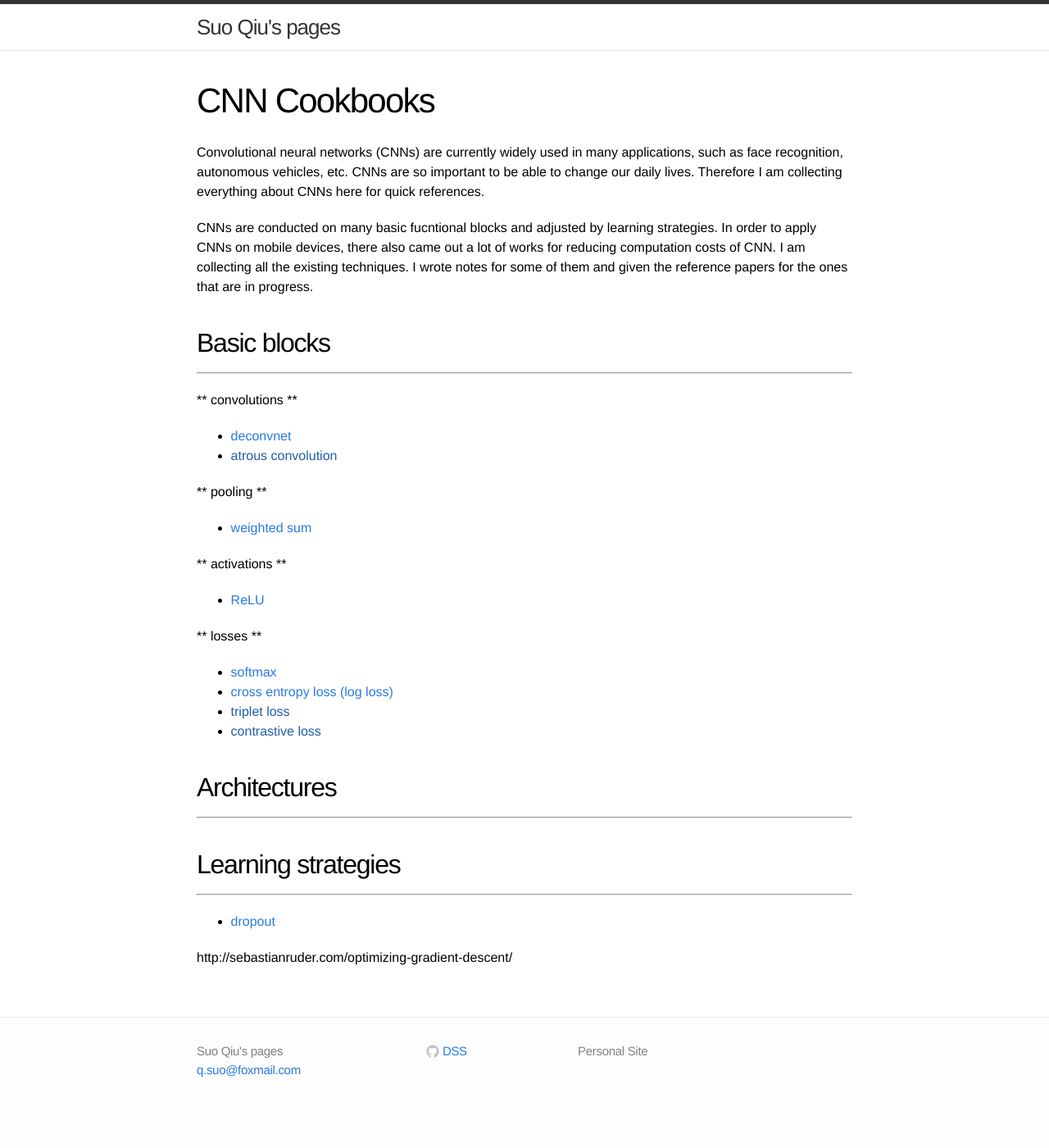
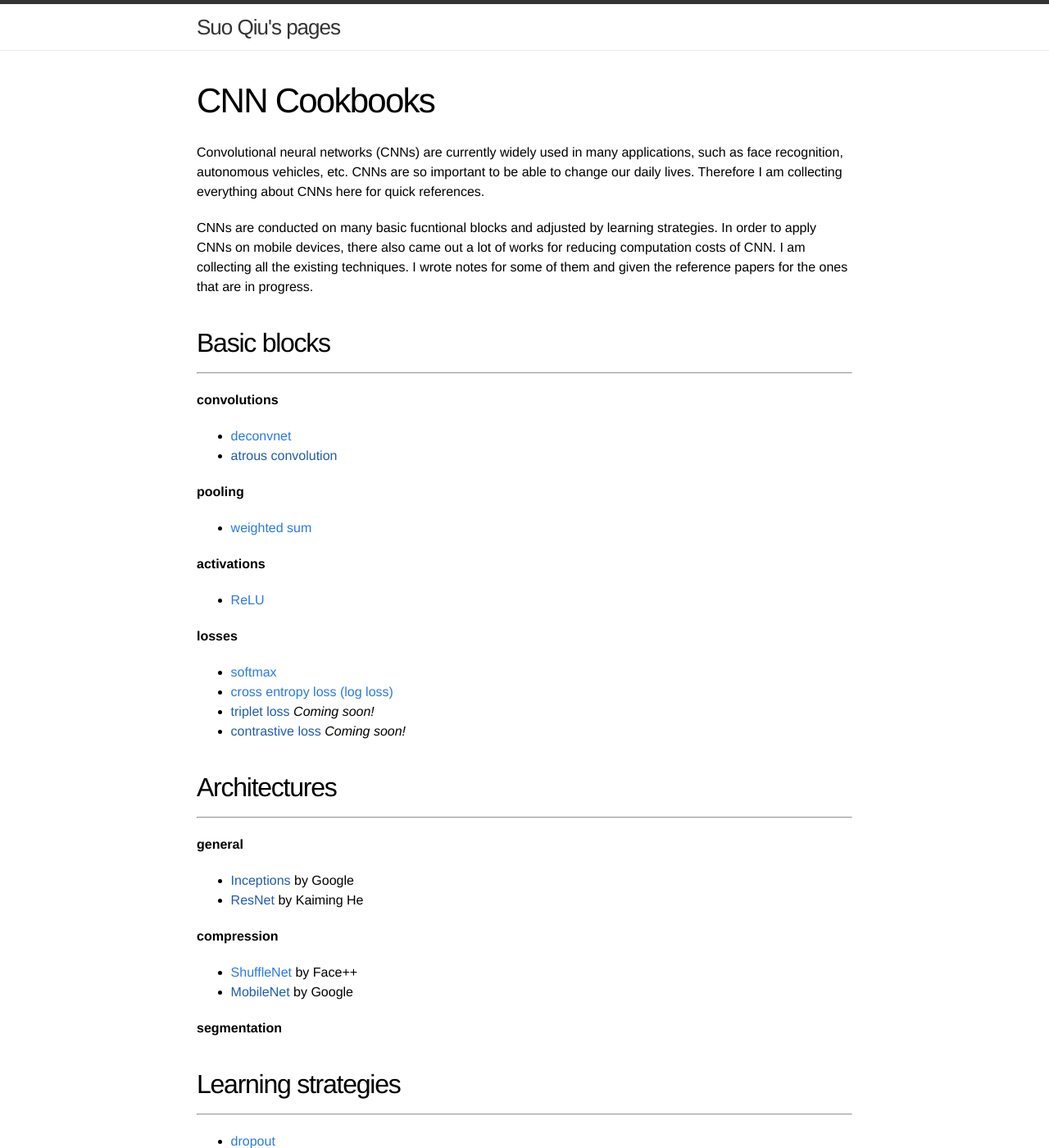
Before and after one commit to kyuusaku/kyuusaku.github.io, a Jekyll site: the page built from cnn_cookbooks/cnn_cookbooks.md, in a window 1280 px wide and 1400 px high. Shown: the whole window at 82% size. Built offline with Jekyll 4.4.1, drawn with Linux system fonts in a browser that asks for light colours.

Commit message:
update ce

```diff
--- a/cnn_cookbooks/cnn_cookbooks.md
+++ b/cnn_cookbooks/cnn_cookbooks.md
@@ -11,29 +11,40 @@ CNNs are conducted on many basic fucntional blocks and adjusted by learning stra
 
 ## Basic blocks
 ------
-** convolutions **
+**convolutions**
 * [deconvnet](/deconvnet/)
 * [atrous convolution]()
 
-** pooling **
+**pooling**
 * [weighted sum](/weighted_sum/)
 
 
-** activations **
+**activations**
 * [ReLU](/relu/)
 
 
-** losses **
+**losses**
 * [softmax](/softmax/)
 * [cross entropy loss (log loss)](/cross_entropy/)
-* [triplet loss]()
-* [contrastive loss]()
+* [triplet loss]() *Coming soon!*
+* [contrastive loss]() *Coming soon!*
 
 
 ## Architectures
 -------
 
+**general**
 
+* [Inceptions]() by Google
+* [ResNet]() by Kaiming He
+
+**compression**
+
+* [ShuffleNet](/shuffle_net/) by Face++
+* [MobileNet]() by Google
+
+
+**segmentation**
 
 
 
```
Also changed, not shown: cnn_cookbooks/cross_entropy.md (renamed from cross_entropy.md, +7 -7 lines), cnn_cookbooks/shuffle_net.md (added, +10 -0 lines), cnn_cookbooks/dropout.md (renamed from dropout.md), cnn_cookbooks/softmax.md (renamed from softmax.md), cnn_cookbooks/weighted_sum.md (renamed from weighted_sum.md).
